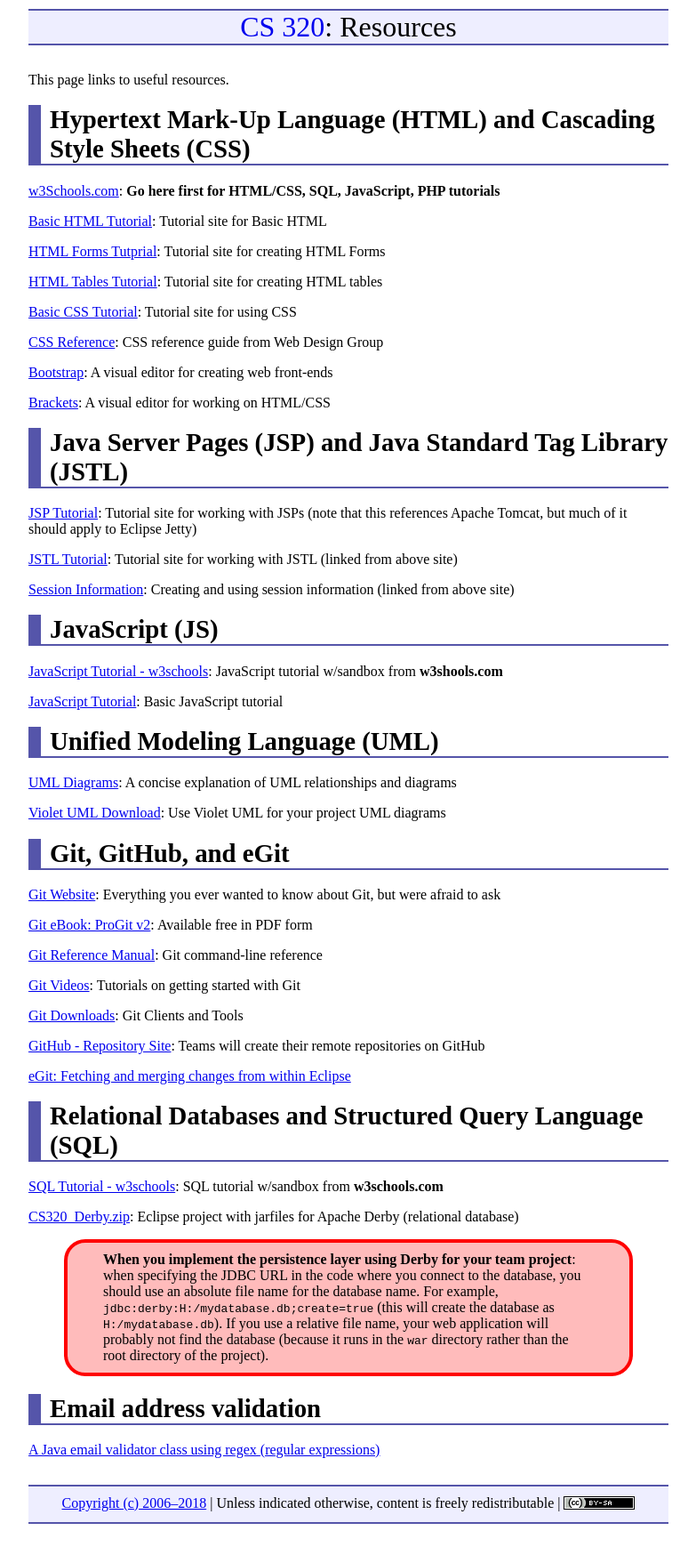
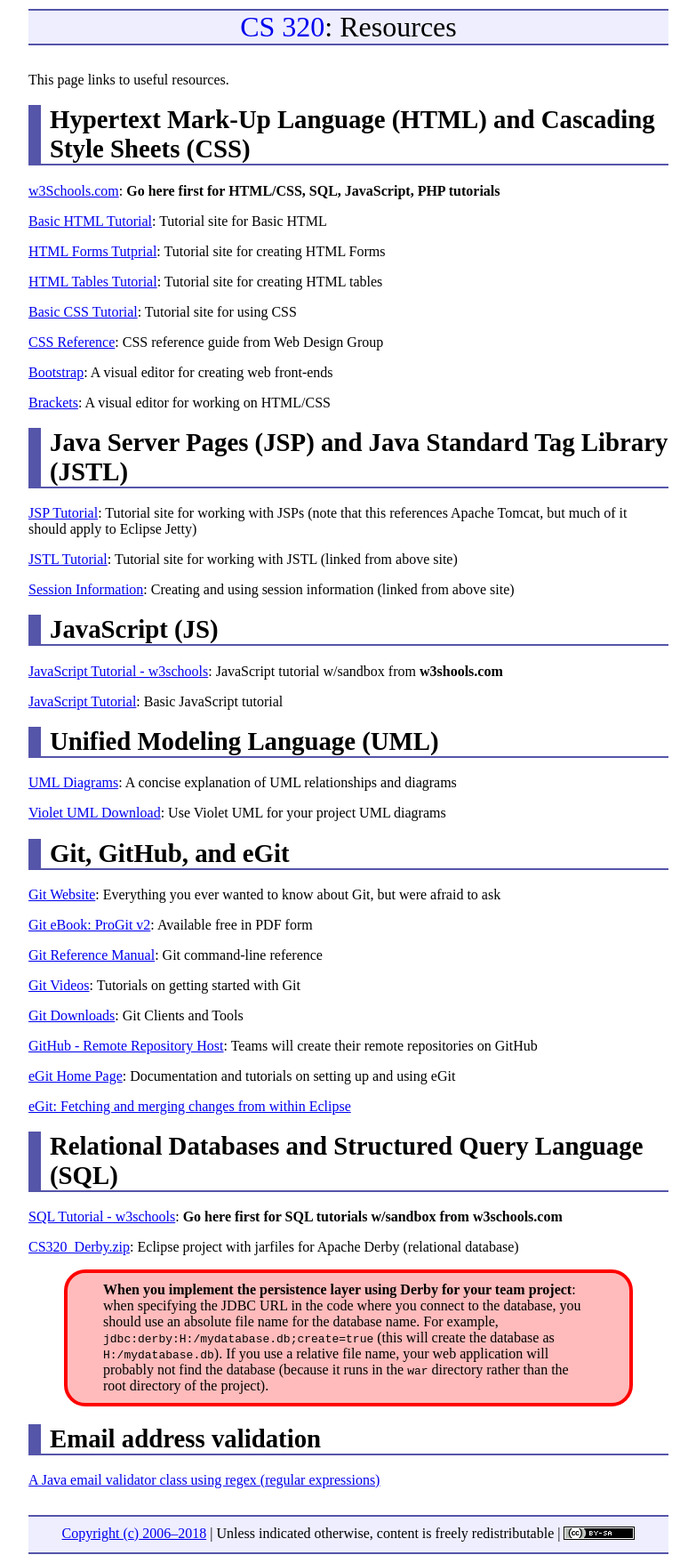
Before and after one commit to ycpcs/cs320-spring2018, a Jekyll site: the page built from resources/index.md, in a window 1280 px wide. Shown: the whole page at 89% size, without its empty margins (248-1031 px from the left). Built offline with Jekyll 4.4.1, drawn with Linux system fonts in a browser that asks for light colours; before the commit the page ends 1723 px from its top, so only the background shows below that.

Commit message:
added more resources

```diff
--- a/resources/index.md
+++ b/resources/index.md
@@ -14,7 +14,7 @@ Hypertext Mark-Up Language (HTML) and Cascading Style Sheets (CSS)
 
 [HTML Forms Tutprial](http://www.htmliseasy.com/form_tutor/lesson01.html): Tutorial site for creating HTML Forms
 
-[HTML Tables Tutorial](http://http://www.htmliseasy.com/table_tutor/index.html): Tutorial site for creating HTML tables
+[HTML Tables Tutorial](http://www.htmliseasy.com/table_tutor/index.html): Tutorial site for creating HTML tables
 
 [Basic CSS Tutorial](http://www.htmliseasy.com/css_tutor/index.html): Tutorial site for using CSS
 
@@ -60,14 +60,16 @@ Git, GitHub, and eGit
 
 [Git Downloads](https://git-scm.com/downloads): Git Clients and Tools
 
-[GitHub - Repository Site](https://github.com/): Teams will create their remote repositories on GitHub
+[GitHub - Remote Repository Host](https://github.com/): Teams will create their remote repositories on GitHub
+
+[eGit Home Page](https://www.eclipse.org/egit/): Documentation and tutorials on setting up and using eGit
 
 [eGit: Fetching and merging changes from within Eclipse](fetchMerge.html)
 
 Relational Databases and Structured Query Language (SQL)
 ========================================================
 
-[SQL Tutorial - w3schools](https://www.w3schools.com/sql/default.asp): SQL tutorial w/sandbox from **w3schools.com**
+[SQL Tutorial - w3schools](https://www.w3schools.com/sql/default.asp): **Go here first for SQL tutorials w/sandbox from w3schools.com**
 
 [CS320\_Derby.zip](CS320_Derby.zip): Eclipse project with jarfiles for Apache Derby (relational database)
 
```
